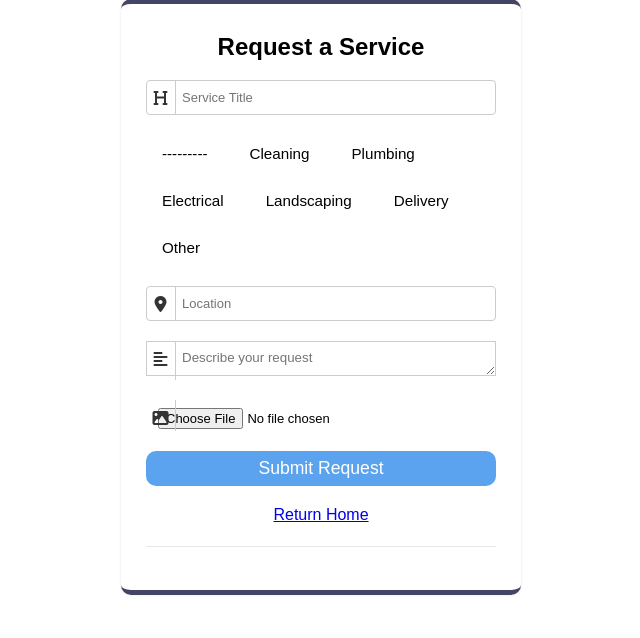
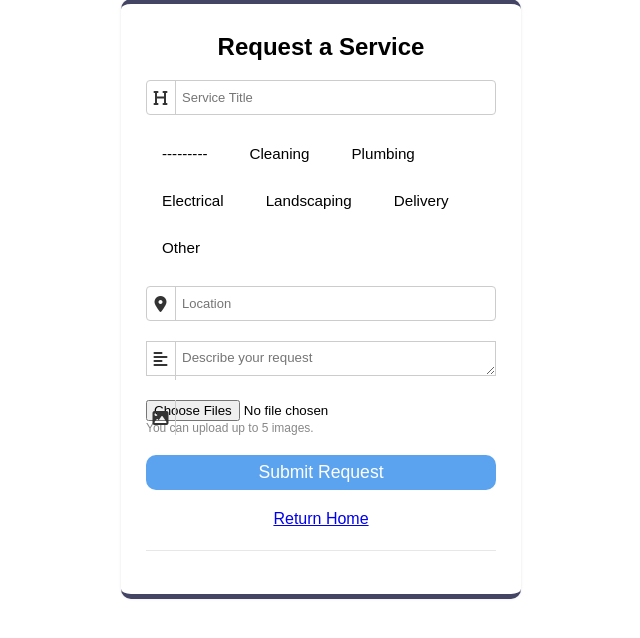
Before and after one commit to bhavyap1010/reno, a Django app: page /request-service/ in a window 1280 px wide. Shown: the part 64-702 px from the top of the page, without its empty margins (319-959 px from the left). Run offline with Django 5.2, Linux system fonts and the light colour scheme; a user stored in the database is signed in.

Commit message:
allwos multiple forms to be selected

```diff
--- a/client/templates/client/service_request_form.html
+++ b/client/templates/client/service_request_form.html
@@ -53,7 +53,8 @@
 
       <div class="input_field">
         <span><i class="fas fa-image"></i></span>
-        {{ form.image }}
+        <input type="file" name="images" multiple accept="image/*">
+        <div style="font-size:12px;color:#888;">You can upload up to 5 images.</div>
       </div>
 
       <input type="submit" value="Submit Request">
```
